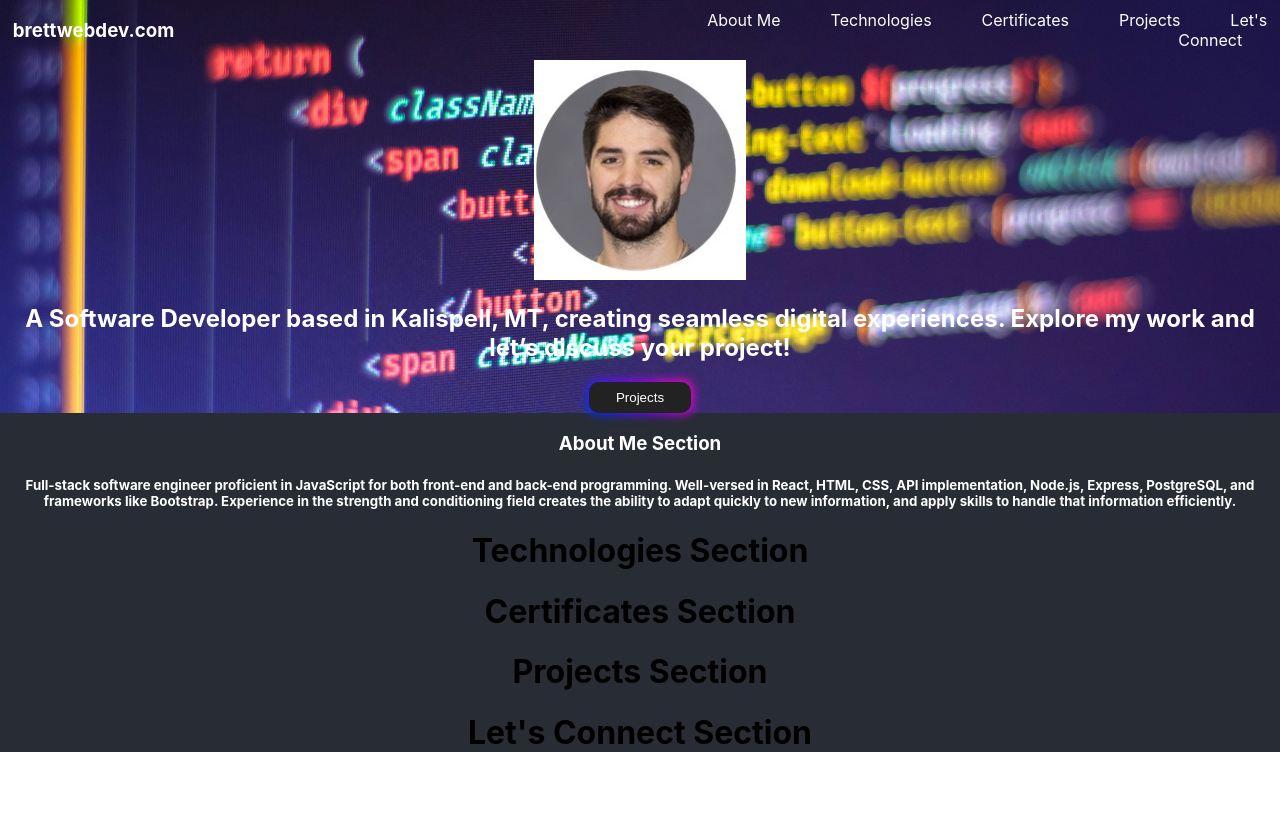
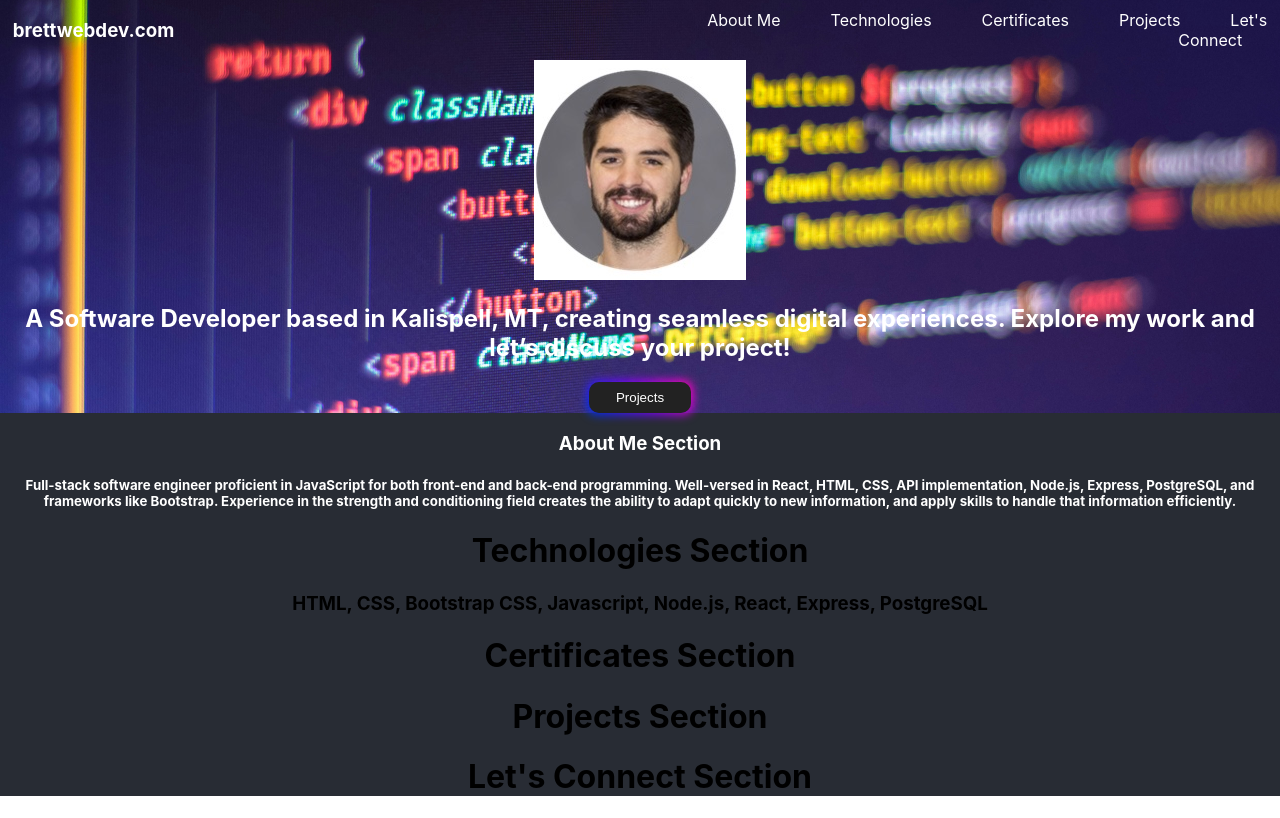
Before and after one commit to bneighbs6/softdev-portfolio, a React (Create React App) app: page / in a window 1280 px wide. Built offline with nearby package versions, Linux system fonts and the light colour scheme; the HTML template or start-up script is replaced by a standard one.

Commit message:
Added list of technologies proficient with

```diff
--- a/src/components/Technologies.jsx
+++ b/src/components/Technologies.jsx
@@ -4,6 +4,7 @@ function Technologies() {
     return (
         <div>
             <h1>Technologies Section</h1>
+            <h3>HTML, CSS, Bootstrap CSS, Javascript, Node.js, React, Express, PostgreSQL</h3>
         </div>
     );
 }
```
